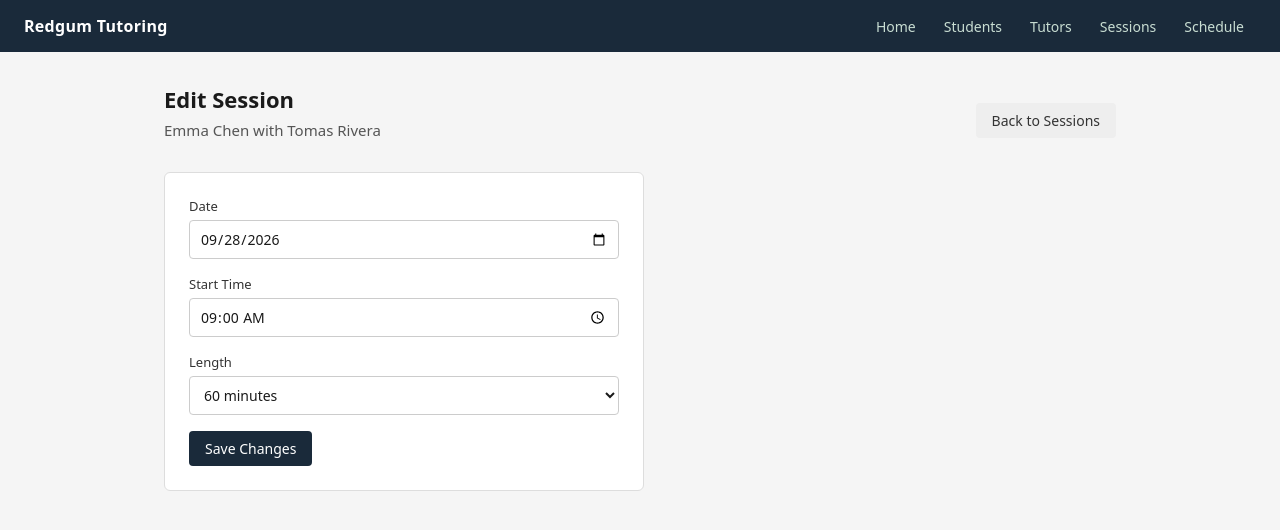
After one commit to Deon37/redgum-tutoring-a3, a Flask app: page /sessions/1/edit in a window 1280 px wide. The commit adds this page. Shown: the top 530 px of the page. Run offline with Flask 3, Linux system fonts and the light colour scheme; data comes from the database, SQL or seed files in the repository; parts of the project's set-up code (start-up, migrations or seed data) failed here and were passed over.

Commit message:
feat: move booked session to different date or time (MSD426OL2-85)

```diff
--- a/app.py
+++ b/app.py
@@ -177,6 +177,31 @@ def sessions():
     )
 
 
+@app.route('/sessions/<int:session_id>/edit', methods=['GET', 'POST'])
+def session_detail(session_id):
+    session = database.get_session(session_id)
+    if session is None:
+        abort(404)
+
+    if request.method == 'POST':
+        date = request.form.get('date', '').strip()
+        start_time = request.form.get('start_time', '').strip()
+        length_mins = request.form.get('length_mins', '').strip()
+
+        if not date or not start_time or not length_mins:
+            flash('All fields are required.', 'error')
+        else:
+            ok, reason = database.check_availability(session['tutor_id'], date, start_time, int(length_mins))
+            if not ok:
+                flash(reason, 'error')
+            else:
+                database.update_session(session_id, date, start_time, int(length_mins))
+                flash('Session updated.', 'success')
+                return redirect(url_for('sessions'))
+
+    return render_template('session_detail.html', session=session)
+
+
 @app.route('/schedule')
 def schedule():
     return render_template('index.html')
--- a/database.py
+++ b/database.py
@@ -150,6 +150,28 @@ def _session_end(start_time, length_mins):
     return dt.strftime('%H:%M')
 
 
+def get_session(session_id):
+    db = get_db()
+    return db.execute(
+        '''SELECT s.id, s.student_id, s.tutor_id, s.date, s.start_time, s.length_mins, s.status,
+                  st.name AS student_name, t.name AS tutor_name
+           FROM sessions s
+           JOIN students st ON st.id = s.student_id
+           JOIN tutors t ON t.id = s.tutor_id
+           WHERE s.id = ?''',
+        (session_id,)
+    ).fetchone()
+
+
+def update_session(session_id, date, start_time, length_mins):
+    db = get_db()
+    db.execute(
+        'UPDATE sessions SET date = ?, start_time = ?, length_mins = ? WHERE id = ?',
+        (date, start_time, length_mins, session_id)
+    )
+    db.commit()
+
+
 def check_availability(tutor_id, date, start_time, length_mins):
     day = _to_day_name(date)
     end_time = _session_end(start_time, length_mins)
--- /dev/null
+++ b/templates/session_detail.html
@@ -0,0 +1,32 @@
+{% extends 'base.html' %}
+
+{% block title %}Edit Session{% endblock %}
+
+{% block content %}
+<div class="section-header">
+    <div>
+        <h1>Edit Session</h1>
+        <p>{{ session['student_name'] }} with {{ session['tutor_name'] }}</p>
+    </div>
+    <a href="{{ url_for('sessions') }}" class="btn btn-secondary">Back to Sessions</a>
+</div>
+
+<form class="form" method="POST" action="{{ url_for('session_detail', session_id=session['id']) }}">
+    <div class="form-group">
+        <label for="date">Date</label>
+        <input type="date" id="date" name="date" value="{{ request.form.get('date', '') if request.method == 'POST' else session['date'] }}" required>
+    </div>
+    <div class="form-group">
+        <label for="start_time">Start Time</label>
+        <input type="time" id="start_time" name="start_time" value="{{ request.form.get('start_time', '') if request.method == 'POST' else session['start_time'] }}" required>
+    </div>
+    <div class="form-group">
+        <label for="length_mins">Length</label>
+        <select id="length_mins" name="length_mins" required>
+            <option value="60" {% if (request.form.get('length_mins') or session['length_mins']|string) == '60' %}selected{% endif %}>60 minutes</option>
+            <option value="90" {% if (request.form.get('length_mins') or session['length_mins']|string) == '90' %}selected{% endif %}>90 minutes</option>
+        </select>
+    </div>
+    <button type="submit" class="btn btn-primary">Save Changes</button>
+</form>
+{% endblock %}
--- a/templates/sessions.html
+++ b/templates/sessions.html
@@ -21,6 +21,7 @@
             <th>Start</th>
             <th>Length</th>
             <th>Status</th>
+            <th></th>
         </tr>
     </thead>
     <tbody>
@@ -32,6 +33,7 @@
             <td>{{ s['start_time'] }}</td>
             <td>{{ s['length_mins'] }} mins</td>
             <td>{{ s['status'] }}</td>
+            <td><a href="{{ url_for('session_detail', session_id=s['id']) }}" class="btn btn-secondary">Edit</a></td>
         </tr>
         {% endfor %}
     </tbody>
```
